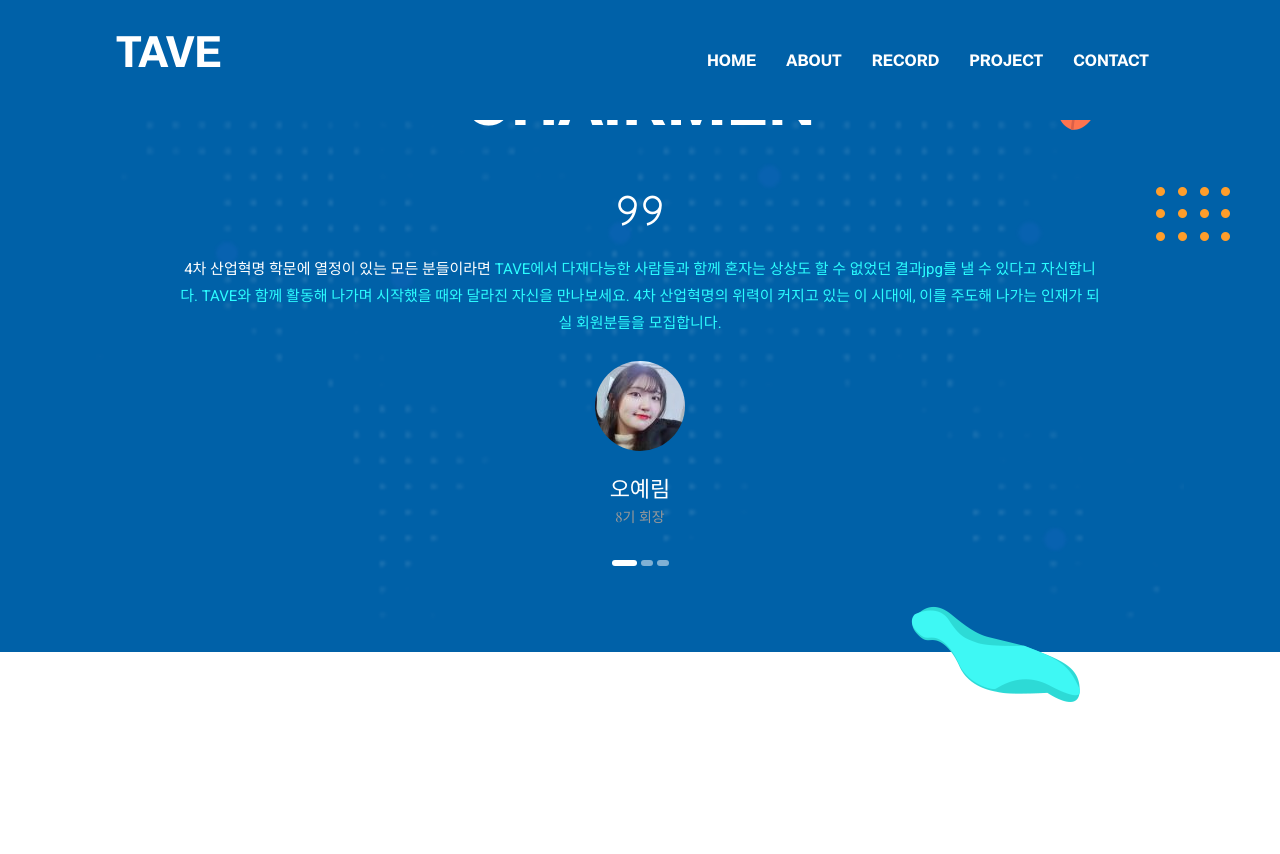
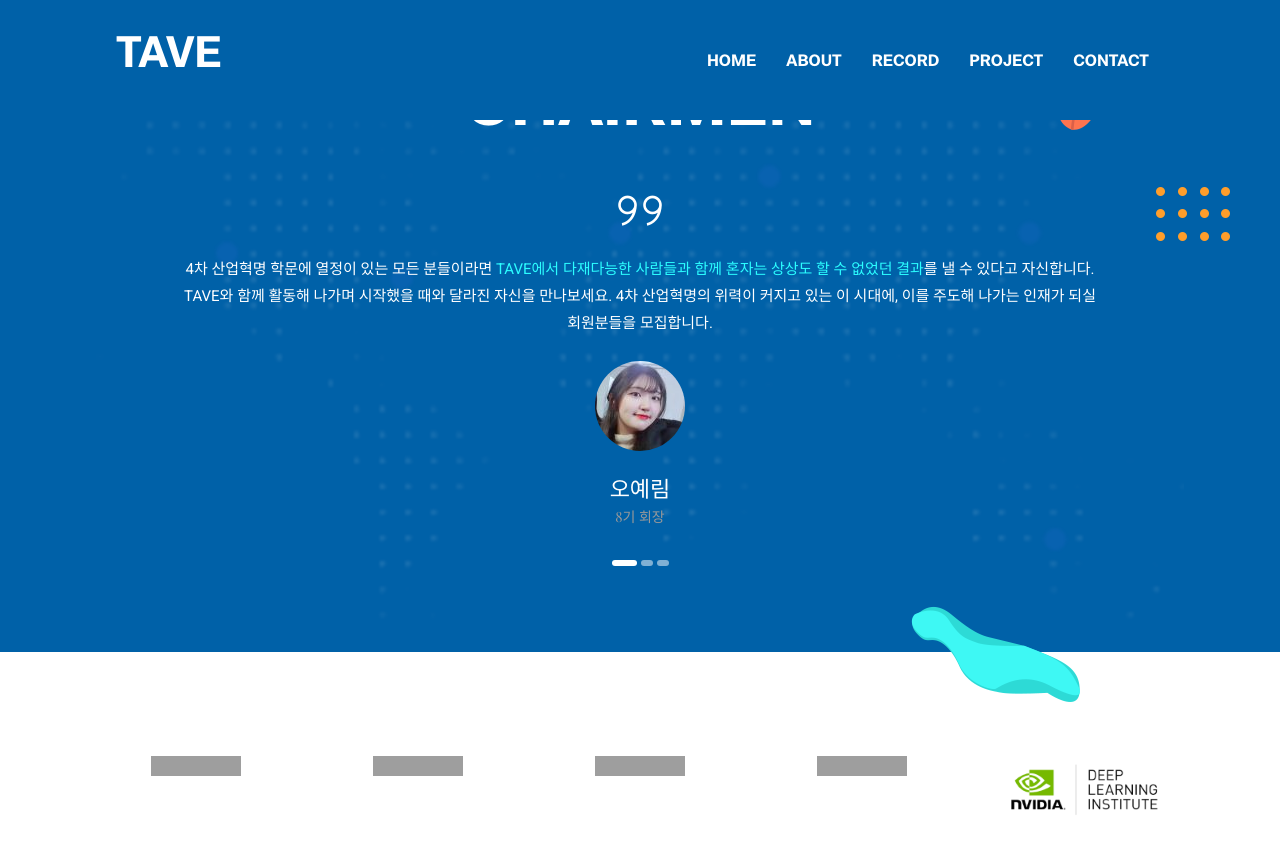
Before and after one commit to TAVEwave/TAVEwave.github.io, a Jekyll site: the page built from index.html, in a window 1280 px wide and 900 px high, scrolled down 5591 px. Shown: the top 854 px of the window. Built offline with Jekyll 4.4.1, drawn with Linux system fonts in a browser that asks for light colours; grey boxes are pictures that could not be loaded.

Commit message:
Update settings.yml

```diff
--- a/_data/settings.yml
+++ b/_data/settings.yml
@@ -297,7 +297,7 @@
     image: "assets/images/testimonial/yerimrim.jpg"
     designation: "8기 회장"
     content: "
-4차 산업혁명 학문에 열정이 있는 모든 분들이라면 <strong>TAVE에서 다재다능한 사람들과 함께 혼자는 상상도 할 수 없었던 결과jpg를 낼 수 있다고 자신합니다. TAVE와 함께 활동해 나가며 시작했을 때와 달라진 자신을 만나보세요. 4차 산업혁명의 위력이 커지고 있는 이 시대에, 이를 주도해 나가는 인재가 되실 회원분들을 모집합니다.
+4차 산업혁명 학문에 열정이 있는 모든 분들이라면 <strong>TAVE에서 다재다능한 사람들과 함께 혼자는 상상도 할 수 없었던 결과</strong>를 낼 수 있다고 자신합니다. TAVE와 함께 활동해 나가며 시작했을 때와 달라진 자신을 만나보세요. 4차 산업혁명의 위력이 커지고 있는 이 시대에, 이를 주도해 나가는 인재가 되실 회원분들을 모집합니다.
 "
 
   - name: "김윤현"
```
